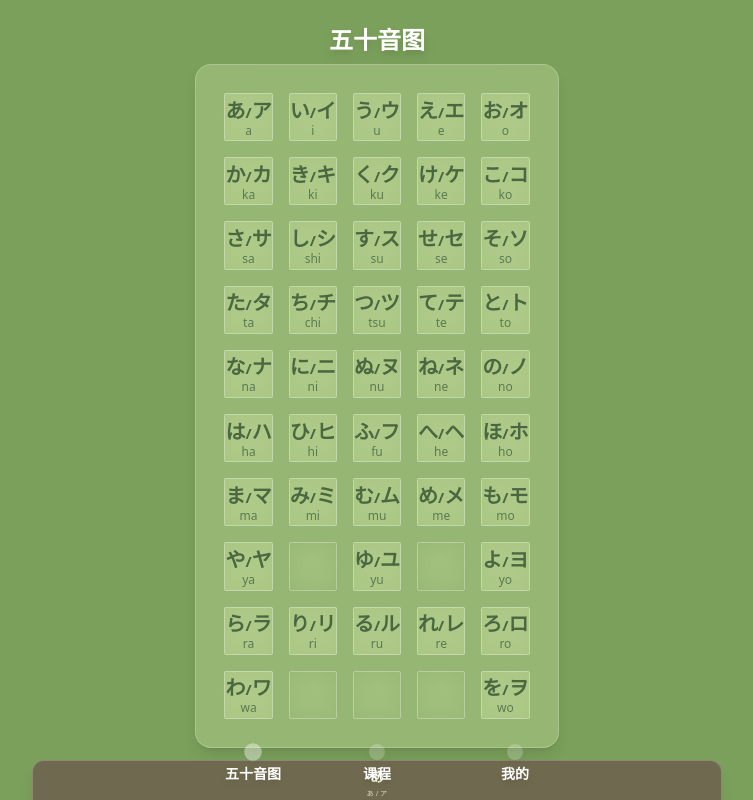
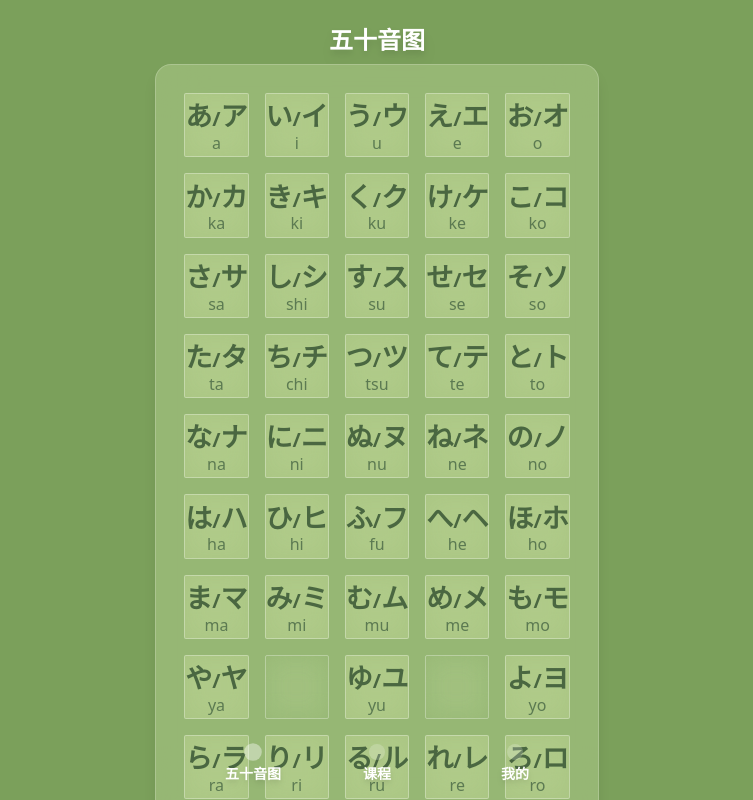
Before and after one commit to chen205518/jp-app-source, a Vue app: page /#/home in a window 1280 px wide. Shown: the whole page, without its empty margins (263-1016 px from the left). Built offline with nearby package versions, Linux system fonts and the light colour scheme.

Commit message:
扩大五十音图格子和解释框文字三分之一

```diff
--- a/src/pages/HomePage.vue
+++ b/src/pages/HomePage.vue
@@ -187,10 +187,10 @@ const speakJapanese = (text: string) => {
                   <path d="M10 18a8 8 0 100-16 8 8 0 000 16zM9.555 7.168A1 1 0 008 8v4a1 1 0 001.555.832l3-2a1 1 0 000-1.664l-3-2z"></path>
                 </svg>
               </div>
-              <span v-if="char || katakanaData[rowIndex].row[colIndex]" class="text-[20px] font-bold text-[#4A6741] leading-tight">
-                {{ char }}<span v-if="char && katakanaData[rowIndex].row[colIndex]" class="text-[15px]">/</span>{{ katakanaData[rowIndex].row[colIndex] }}
+              <span v-if="char || katakanaData[rowIndex].row[colIndex]" class="text-[27px] font-bold text-[#4A6741] leading-tight">
+                {{ char }}<span v-if="char && katakanaData[rowIndex].row[colIndex]" class="text-[20px]">/</span>{{ katakanaData[rowIndex].row[colIndex] }}
               </span>
-              <span v-if="char || katakanaData[rowIndex].row[colIndex]" class="text-[12px] text-[#5C7A52] leading-none mt-0.5">{{ item.romanji[colIndex] }}</span>
+              <span v-if="char || katakanaData[rowIndex].row[colIndex]" class="text-[16px] text-[#5C7A52] leading-none mt-0.5">{{ item.romanji[colIndex] }}</span>
             </div>
           </template>
         </div>
@@ -198,17 +198,17 @@ const speakJapanese = (text: string) => {
 
       <div class="shrink-0">
         <div class="bg-[#6D5D4D]/80 backdrop-blur-xl rounded-xl shadow-lg p-1.5 text-center border border-white/20 max-w-[55%] mx-auto">
-          <div class="text-sm font-bold text-[#F5F5DC] mb-0.5">
+          <div class="text-base font-bold text-[#F5F5DC] mb-0.5">
             {{ selectedChar?.hiragana || selectedChar?.katakana }}
           </div>
-          <div class="text-[7px] text-[#F5F5DC]/80 mb-0.5">
+          <div class="text-[9px] text-[#F5F5DC]/80 mb-0.5">
             {{ selectedChar?.hiragana || '—' }} / {{ selectedChar?.katakana || '—' }}
           </div>
-          <div class="text-xs text-[#F5F5DC] mb-1.5">{{ selectedChar?.romanji }}</div>
+          <div class="text-sm text-[#F5F5DC] mb-1.5">{{ selectedChar?.romanji }}</div>
           <button
             @click="speakJapanese(selectedChar?.hiragana || selectedChar?.katakana || '')"
             :disabled="!selectedChar || isSpeaking"
-            class="w-full bg-[#4A6741] hover:bg-[#3A5731] disabled:bg-[#4A6741]/50 text-white rounded-lg py-1.5 px-2.5 flex items-center justify-center gap-1 transition-all active:scale-95 text-xs font-medium"
+            class="w-full bg-[#4A6741] hover:bg-[#3A5731] disabled:bg-[#4A6741]/50 text-white rounded-lg py-1.5 px-2.5 flex items-center justify-center gap-1 transition-all active:scale-95 text-sm font-medium"
           >
             <svg class="w-3.5 h-3.5" fill="currentColor" viewBox="0 0 20 20">
               <path d="M9.383 3.076A1 1 0 0110 4v12a1 1 0 01-1.707.707L4.586 13H2a1 1 0 01-1-1V8a1 1 0 011-1h2.586l3.707-3.707a1 1 0 011.09-.217zM14.657 2.929a1 1 0 011.414 0A9.972 9.972 0 0119 10a9.972 9.972 0 01-2.929 7.071 1 1 0 01-1.414-1.414A7.971 7.971 0 0017 10c0-2.21-.894-4.208-2.343-5.657a1 1 0 010-1.414zm-2.829 2.828a1 1 0 011.415 0A5.983 5.983 0 0115 10a5.984 5.984 0 01-1.757 4.243 1 1 0 01-1.415-1.415A3.984 3.984 0 0013 10a3.983 3.983 0 00-1.172-2.828 1 1 0 010-1.415z"></path>
```
